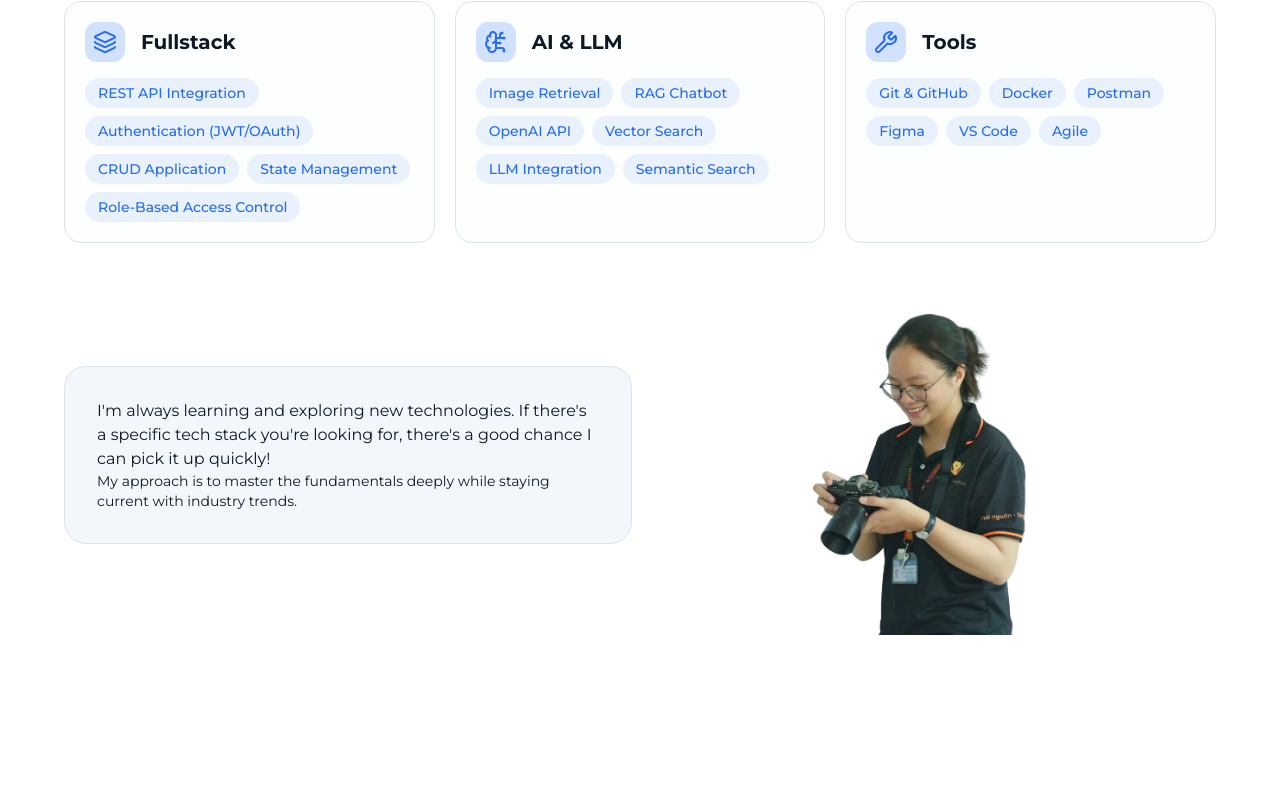
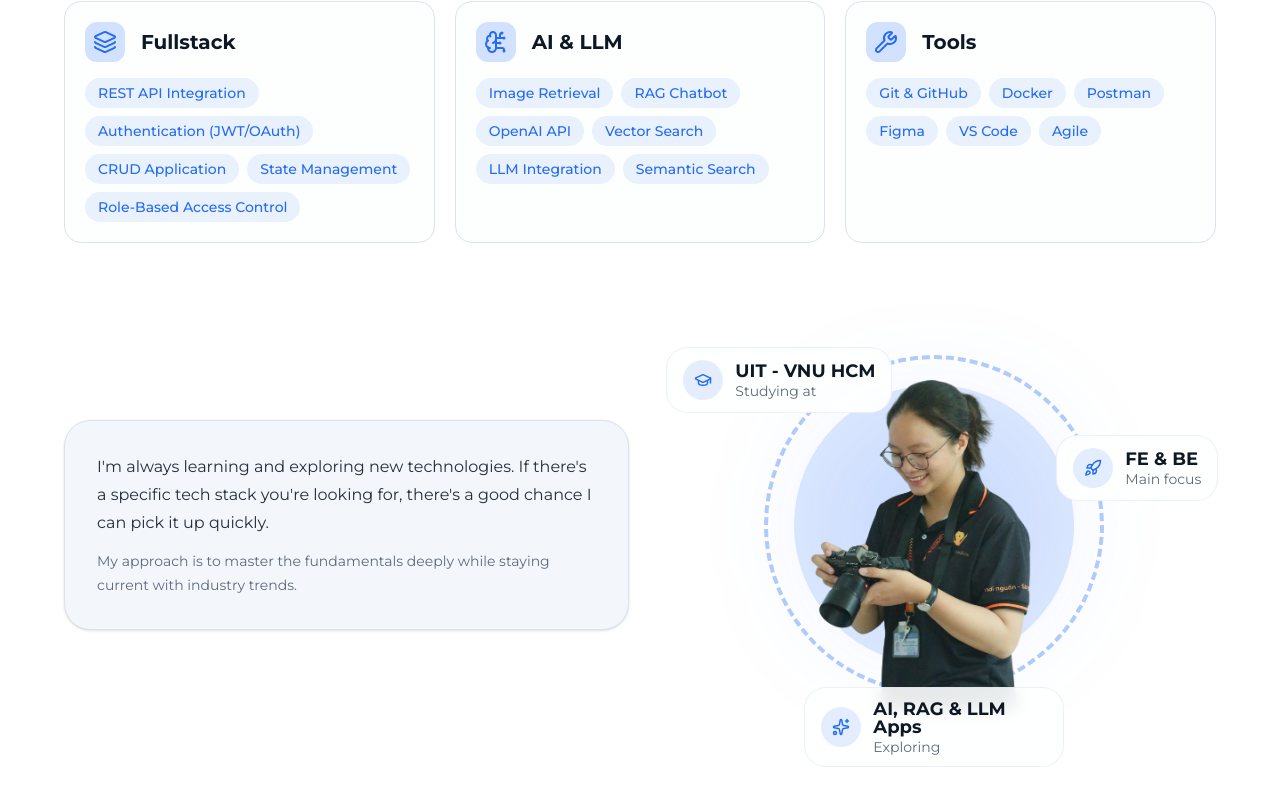
Before and after one commit to Phluynhh/Portfolio, a Next.js app: page / in a window 1280 px wide. Shown: the part 2004-2809 px from the top of the page. Before the commit the page ends 2671 px from the top, so only its background shows below. Built offline with nearby package versions, Linux system fonts and the light colour scheme.

Commit message:
feat: integrate framer-motion for enhanced animations and add profile highlights to Skills component

```diff
--- a/package.json
+++ b/package.json
@@ -11,6 +11,7 @@
   "dependencies": {
     "class-variance-authority": "^0.7.1",
     "clsx": "^2.1.1",
+    "framer-motion": "^12.38.0",
     "lucide": "^0.577.0",
     "lucide-react": "^0.577.0",
     "next": "16.1.6",
--- a/src/components/ui/Skills.tsx
+++ b/src/components/ui/Skills.tsx
@@ -1,14 +1,20 @@
-import React from "react";
+"use client";
+
+import React, { useRef } from "react";
 import Image from "next/image";
 import { Separator } from "@/components/ui/separator";
 import {
   BrainCircuit,
   Code,
   Database,
+  GraduationCap,
   Layers,
+  Rocket,
   Server,
+  Sparkles,
   Wrench,
 } from "lucide-react";
+import { motion, useInView } from "framer-motion";
 import SkillCard from "@/components/ui/SkillCard";
 
 const frontendSkills = [
@@ -67,68 +73,219 @@ const toolSkills = [
   "Agile",
 ];
 
+const profileHighlights = [
+  {
+    title: "Studying at",
+    value: "UIT - VNU HCM",
+    icon: GraduationCap,
+    className:
+      "left-0 top-14 sm:left-2 md:-left-2 md:top-18 lg:left-0 xl:-left-2",
+  },
+  {
+    title: "Main focus",
+    value: "FE & BE",
+    icon: Rocket,
+    className:
+      "right-0 top-36 sm:right-2 md:-right-4 md:top-40 lg:right-0 xl:-right-6",
+  },
+  {
+    title: "Exploring",
+    value: "AI, RAG & LLM Apps",
+    icon: Sparkles,
+    className: "bottom-6 left-1/2 -translate-x-1/2 md:bottom-0 lg:bottom-2",
+  },
+];
+
 export default function Skills() {
+  const imageSectionRef = useRef<HTMLDivElement | null>(null);
+  const isInView = useInView(imageSectionRef, {
+    once: true,
+    margin: "-100px 0px",
+  });
+
   return (
     <section className="relative overflow-hidden">
       <div className="mx-auto flex w-full max-w-6xl flex-col gap-8 py-8">
         <h1 className="text-5xl font-bold">Skills & Expertise</h1>
         <Separator className="data-horizontal:h-1 w-1/12! rounded-full bg-primary" />
+
         <div className="grid grid-cols-1 gap-5 md:grid-cols-2 xl:grid-cols-3">
           <SkillCard
             title="Frontend"
-            icon={<Code color="#246bf6" />}
+            icon={<Code className="text-primary" />}
             skills={frontendSkills}
           />
           <SkillCard
             title="Backend"
-            icon={<Server color="#246bf6" />}
+            icon={<Server className="text-primary" />}
             skills={backendSkills}
           />
           <SkillCard
             title="Databases"
-            icon={<Database color="#246bf6" />}
+            icon={<Database className="text-primary" />}
             skills={databaseSkills}
           />
           <SkillCard
             title="Fullstack"
-            icon={<Layers color="#246bf6" />}
+            icon={<Layers className="text-primary" />}
             skills={fullstackSkills}
           />
           <SkillCard
             title="AI & LLM"
-            icon={<BrainCircuit color="#246bf6" />}
+            icon={<BrainCircuit className="text-primary" />}
             skills={aiLlmSkills}
           />
           <SkillCard
             title="Tools"
-            icon={<Wrench color="#246bf6" />}
+            icon={<Wrench className="text-primary" />}
             skills={toolSkills}
           />
         </div>
 
-        <div className="flex w-full flex-col gap-4 lg:flex-row lg:items-center">
-          <div className="w-full rounded-2xl border border-bs-accent-foreground/20 bg-sidebar p-8 lg:w-1/2">
-            <p>
-              I'm always learning and exploring new technologies. If there's a
-              specific tech stack you're looking for, there's a good chance I
-              can pick it up quickly!
+        <div className="flex w-full flex-col gap-6 lg:flex-row lg:items-center">
+          <div className="w-full rounded-3xl border border-bs-accent-foreground/20 bg-sidebar p-8 shadow-sm lg:w-1/2">
+            <p className="text-base leading-7 text-foreground/90">
+              I&apos;m always learning and exploring new technologies. If
+              there&apos;s a specific tech stack you&apos;re looking for,
+              there&apos;s a good chance I can pick it up quickly.
             </p>
-            <p className="text-sm">
+            <p className="mt-3 text-sm leading-6 text-muted-foreground">
               My approach is to master the fundamentals deeply while staying
               current with industry trends.
             </p>
           </div>
 
-          <div className="flex w-full items-center lg:w-1/2 lg:justify-center">
-            <Image
-              src="/camera.png"
-              alt="Camera photo"
-              width={320}
-              height={320}
-              className="h-70 w-auto object-contain md:h-72 lg:h-90"
-              unoptimized
-              priority
-            />
+          <div
+            ref={imageSectionRef}
+            className="flex w-full justify-center lg:w-1/2"
+          >
+            <motion.div
+              initial={{ opacity: 0, scale: 0.7, y: 60 }}
+              animate={
+                isInView
+                  ? { opacity: 1, scale: 1, y: 0 }
+                  : { opacity: 0, scale: 0.7, y: 60 }
+              }
+              transition={{
+                type: "spring",
+                stiffness: 120,
+                damping: 10,
+                mass: 0.8,
+              }}
+              className="relative flex h-115 w-full max-w-130 items-center justify-center sm:h-125"
+            >
+              <motion.div
+                initial={{ opacity: 0, scale: 0.6 }}
+                animate={isInView ? { opacity: 1, scale: 1 } : {}}
+                transition={{
+                  type: "spring",
+                  stiffness: 100,
+                  damping: 12,
+                  delay: 0.08,
+                }}
+                className="absolute h-46.25 w-46.25 rounded-full bg-primary/15 blur-3xl sm:h-52.5 sm:w-52.5"
+              />
+
+              <motion.div
+                initial={{ opacity: 0, scale: 0.68 }}
+                animate={isInView ? { opacity: 1, scale: 1 } : {}}
+                transition={{
+                  type: "spring",
+                  stiffness: 100,
+                  damping: 12,
+                  delay: 0.14,
+                }}
+                className="absolute h-62.5 w-62.5 rounded-full bg-primary/15 sm:h-70 sm:w-70"
+              />
+
+              <motion.div
+                initial={{ opacity: 0, scale: 0.8, rotate: -8 }}
+                animate={
+                  isInView
+                    ? { opacity: 1, scale: 1, rotate: 0 }
+                    : { opacity: 0, scale: 0.8, rotate: -8 }
+                }
+                transition={{
+                  type: "spring",
+                  stiffness: 95,
+                  damping: 12,
+                  delay: 0.2,
+                }}
+                className="absolute h-76.25 w-76.25 rounded-full border-4 border-dashed border-primary/35 sm:h-85 sm:w-85"
+              />
+
+              <motion.div
+                initial={{ opacity: 0, scale: 0.75, y: 40 }}
+                animate={
+                  isInView
+                    ? { opacity: 1, scale: 1, y: 0 }
+                    : { opacity: 0, scale: 0.75, y: 40 }
+                }
+                transition={{
+                  type: "spring",
+                  stiffness: 140,
+                  damping: 9,
+                  delay: 0.26,
+                }}
+                className="relative z-10 flex h-82.5 w-65 items-end justify-center sm:h-92.5 sm:w-72.5"
+              >
+                <Image
+                  src="/camera.png"
+                  alt="Profile photo"
+                  width={420}
+                  height={520}
+                  className="h-full w-auto object-contain drop-shadow-[0_20px_35px_hsl(var(--primary)/0.18)]"
+                  unoptimized
+                  priority
+                />
+              </motion.div>
+
+              {profileHighlights.map((item, index) => {
+                const Icon = item.icon;
+
+                return (
+                  <motion.div
+                    key={item.title}
+                    initial={{ opacity: 0, scale: 0.6, y: 20 }}
+                    animate={
+                      isInView
+                        ? { opacity: 1, scale: 1, y: 0 }
+                        : { opacity: 0, scale: 0.6, y: 20 }
+                    }
+                    whileHover={{
+                      scale: 1.05,
+                      y: -4,
+                      transition: {
+                        type: "spring",
+                        stiffness: 300,
+                        damping: 15,
+                      },
+                    }}
+                    transition={{
+                      type: "spring",
+                      stiffness: 180,
+                      damping: 10,
+                      delay: 0.38 + index * 0.12,
+                    }}
+                    className={`absolute z-20 rounded-2xl border border-border/50 bg-background/90 px-4 py-3 shadow-[0_10px_30px_hsl(var(--foreground)/0.08)] backdrop-blur-sm ${item.className}`}
+                  >
+                    <div className="flex items-center gap-3">
+                      <div className="flex h-10 w-10 shrink-0 items-center justify-center rounded-full bg-primary/12 text-primary">
+                        <Icon size={18} />
+                      </div>
+                      <div>
+                        <p className="text-lg font-bold leading-none text-foreground">
+                          {item.value}
+                        </p>
+                        <p className="mt-1 whitespace-nowrap text-sm leading-none text-muted-foreground">
+                          {item.title}
+                        </p>
+                      </div>
+                    </div>
+                  </motion.div>
+                );
+              })}
+            </motion.div>
           </div>
         </div>
       </div>
```
Also changed, not shown: 1 other file (tests, documents, lock files or other folders).
